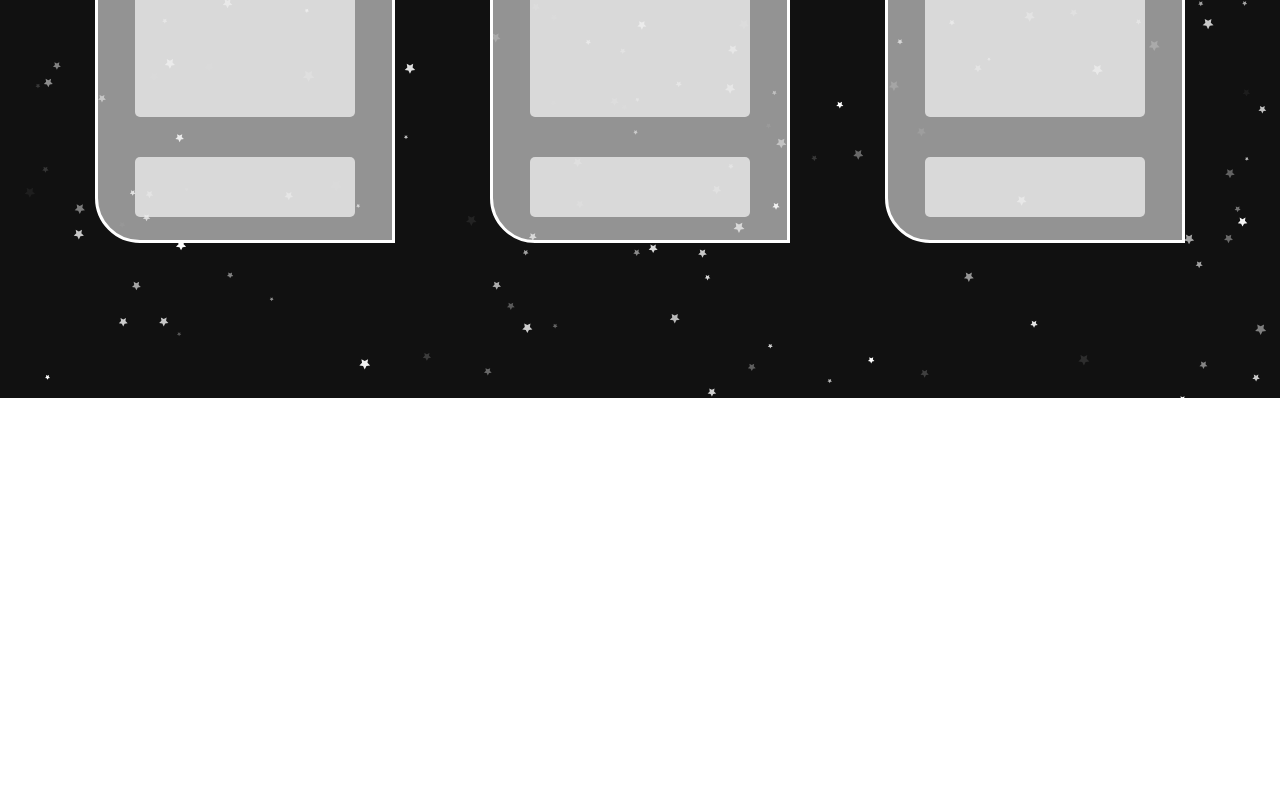
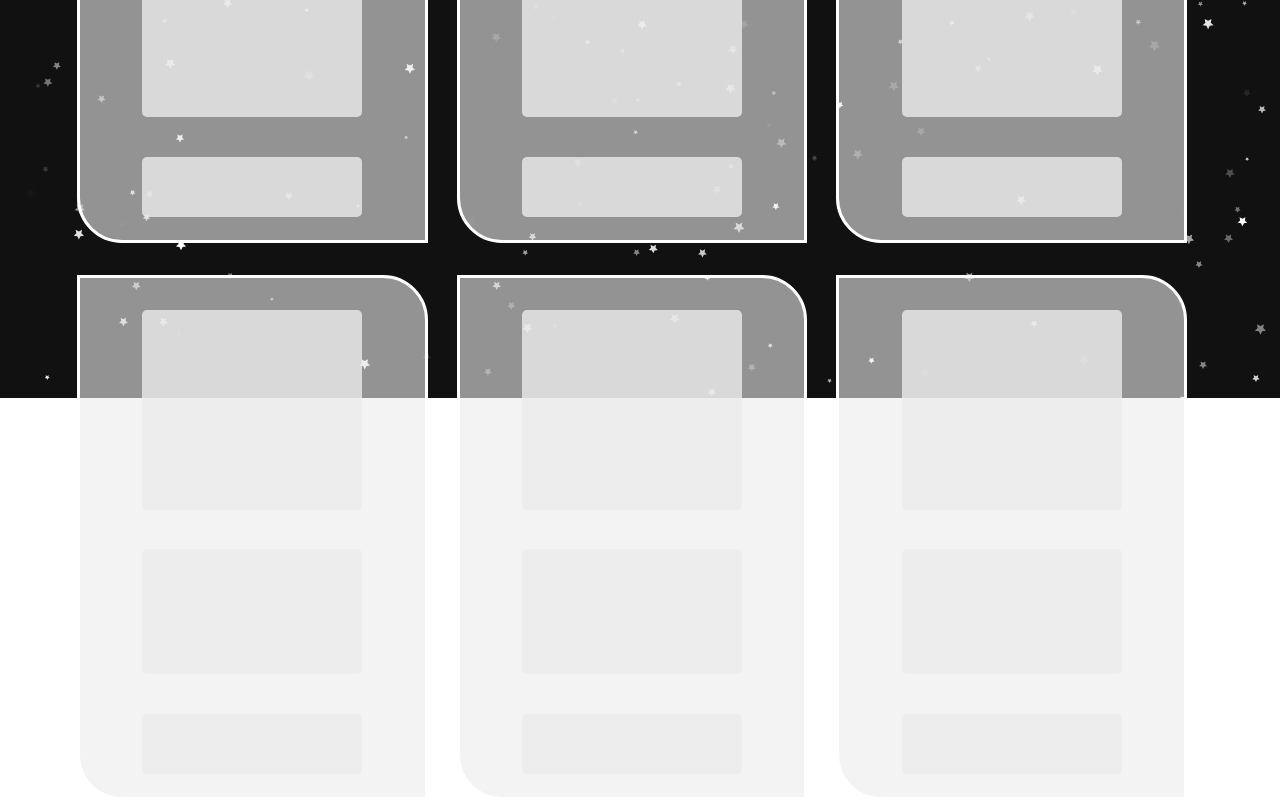
Before and after one commit to JesusGonzalez05/Portfolio-Jesus-Gonzalez, a React (Create React App) app: page /Projects in a window 1280 px wide. Shown: the part 402-1202 px from the top of the page. Before the commit the page ends 888 px from the top, so only its background shows below. Built offline with nearby package versions, Linux system fonts and the light colour scheme.

Commit message:
added another row of prject skeletons.

```diff
--- a/src/App.css
+++ b/src/App.css
@@ -145,6 +145,8 @@ width: 100vw;
 display: flex;
 flex-direction: row;
 justify-content: space-evenly;
+flex-wrap: wrap;
+padding: 0rem 4rem 4rem 3rem;
 }
 #project-container{
 height: 525px;
@@ -157,6 +159,7 @@ display: flex;
 flex-direction: column;
 align-items: center;
 justify-content: space-evenly;
+flex-basis: 30%;
 }
 .project-preview-container{
 height: 200px;
--- a/src/pages/Projects.js
+++ b/src/pages/Projects.js
@@ -24,6 +24,24 @@ export default function Projects() {
     <div className='project-language-container'></div>
   </div>
 
+  <div id="project-container" className="" >
+    <div className='project-preview-container'></div>
+    <div className='project-about-container'></div>
+    <div className='project-language-container'></div>
+  </div>
+
+  <div id="project-container" className="" >
+    <div className='project-preview-container'></div>
+    <div className='project-about-container'></div>
+    <div className='project-language-container'></div>
+  </div>
+
+  <div id="project-container" className="" >
+    <div className='project-preview-container'></div>
+    <div className='project-about-container'></div>
+    <div className='project-language-container'></div>
+  </div>
+
 </div>
   );
 }
```
